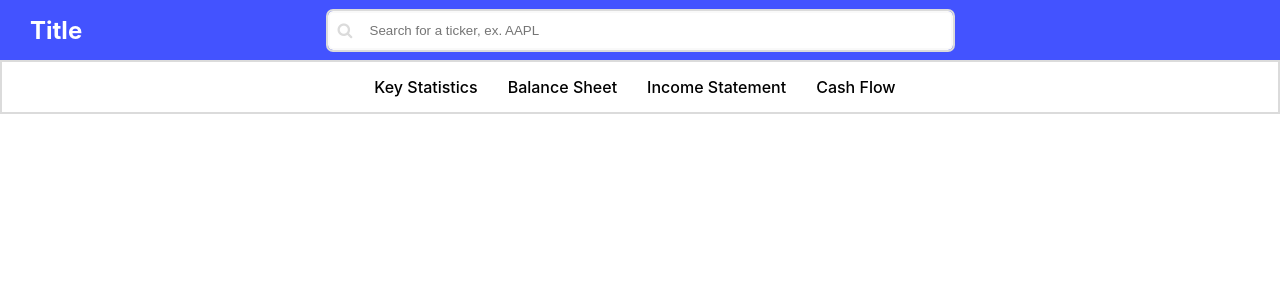
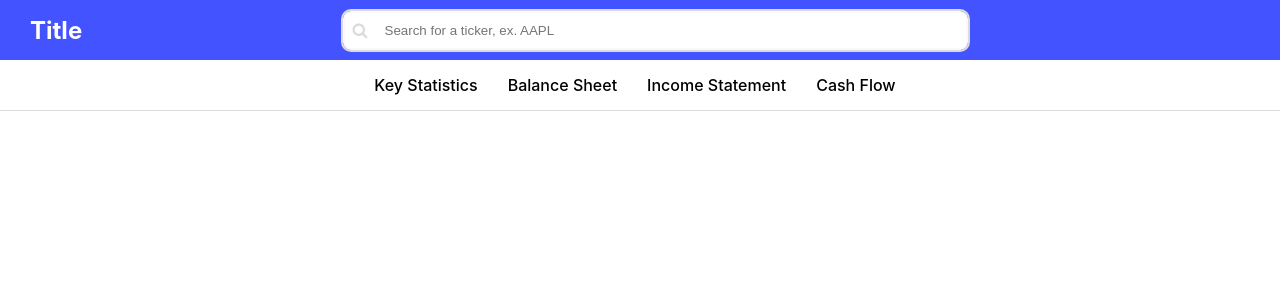
Before and after one commit to lanceberge/Stock-Data-Site, a Flask app: page / in a window 1280 px wide. Shown: the top 300 px of the page. Run offline with Flask 3, Linux system fonts and the light colour scheme; some libraries are stand-ins or nearby versions.

Commit message:
css refactoring -- aditional classes for repeated elements

```diff
--- a/static/styles/style.css
+++ b/static/styles/style.css
@@ -16,7 +16,7 @@ html {
 }
 
 body {
-    margin: 0;
+  margin: 0;
 }
 
 .header {
@@ -25,44 +25,27 @@ body {
   align-items: center;
   top: 0;
   left: 0;
-  width: 100%;
   background-color: var(--dark-blue);
 }
 
 .title-box {
   background-color: var(--dark-blue);
-  display: flex;
   color: white;
-  align-items: center;
   padding-left: 30px;
-  width: 100%;
   height: 60px;
-}
-
-.title-box h2 {
-  flex: 1;
-}
-
-.title-box-right {
-  flex: 1;
 }
 
 .search-container {
   width: 50%;
   position: relative;
-  display: flex;
   text-align: center;
-  align-items: center;
 }
 
 .search-bar {
-  display: flex;
-  align-items: center;
-  width: 100%;
   padding: 10px;
   background-color: white;
   border: 2px solid var(--light-gray);
-  border-radius: 5px;
+  border-radius: 8px;
   padding-left: 40px;
 }
 
@@ -76,12 +59,6 @@ body {
   outline: 2px solid var(--dark-gray);
 }
 
-.tab-container {
-  display: flex;
-  justify-content: center;
-  align-items: center;
-}
-
 .tab-content {
   display: none;
   width: 50%;
@@ -93,19 +70,11 @@ body {
   display: flex;
 }
 
-.content {
-    margin-top: 60px;
-    width: 100%;
-}
-
 .tab-navigation {
-  display: flex;
-  margin: 0;
+  margin-top: 60px;
   background-color: white;
   padding: 5px;
-  border: 2px solid var(--dark-gray);
-  justify-content: center;
-  align-items: center;
+  border-bottom: 1px solid var(--dark-gray);
 }
 
 .tab-link {
@@ -173,13 +142,26 @@ tr {
   display: block;
 }
 
-.column-box {
+.flex-column {
   display: flex;
   flex-direction: column;
   align-items: flex-start;
-  width: 100%;
 }
 
 .right {
   margin-left: auto;
 }
+
+.flex-center {
+  display: flex;
+  align-items: center;
+  justify-content: center;
+}
+
+.flex-1 {
+  flex: 1;
+}
+
+.full-width {
+  width: 100%;
+}
--- a/templates/index.html
+++ b/templates/index.html
@@ -19,25 +19,24 @@
   </head>
 
   <body>
-    <div class="header">
-      <div class="title-box">
-        <h2>Title</h2>
-        <div class="search-container">
+    <div class="header full-width">
+      <div class="title-box flex-center full-width">
+        <h2 class="flex-1">Title</h2>
+        <div class="search-container flex-center">
           <i class="fa fa-search search-icon"></i>
           <input
             type="text"
-            class="search-bar"
+            class="search-bar flex-center full-width"
             id="search_ticker"
             placeholder="Search for a ticker, ex. AAPL"
             autofocus
           />
         </div>
-        <div class="title-box title-box-right"></div>
+        <div class="flex-1"></div>
       </div>
     </div>
 
-    <div class="content">
-      <ul id="tab_navigation" class="tab-navigation">
+    <ul id="tab_navigation" class="tab-navigation flex-center">
       <li class="tab-link" data-tab="key_statistics">Key Statistics</li>
       <li class="tab-link" data-tab="balance_sheet">Balance Sheet</li>
       <li class="tab-link" data-tab="income_statement">Income Statement</li>
@@ -45,9 +44,8 @@
       <!-- <li class="tab-link" data-tab="earnings">Earnings</li> -->
       <!-- <li class="tab-link" data-tab="insider_trading">Insider Trading</li> -->
     </ul>
-    </div>
 
-    <div class="tab-container">
+    <div class="tab-container flex-center">
       <div id="not_found" class="tab-content">
         <p>This ticker could not be found</p>
       </div>
@@ -197,7 +195,7 @@
 
       <div id="balance_sheet" class="tab-content">
         <h2>Balance Sheet</h2>
-        <div class="column-box">
+        <div class="flex-column full-width">
           <ul id="balance_sheet_quarterly_or_yearly" class="tab-navigation">
             <li class="tab-link" data-tab="quarterly">Quarterly</li>
             <li class="tab-link" data-tab="yearly">Yearly</li>
@@ -264,7 +262,7 @@
 
       <div id="income_statement" class="tab-content">
         <h2>Income Statement</h2>
-        <div class="column-box">
+        <div class="flex-column full-width">
           <span class="right" id="number_base"></span>
         </div>
         <table>
@@ -307,7 +305,7 @@
 
       <div id="cash_flow" class="tab-content">
         <h2>Cash Flow</h2>
-        <div class="column-box">
+        <div class="flex-column full-width">
           <span class="right" id="number_base"></span>
         </div>
         <table>
```
Lines whose indentation alone changed are shown as unchanged.
